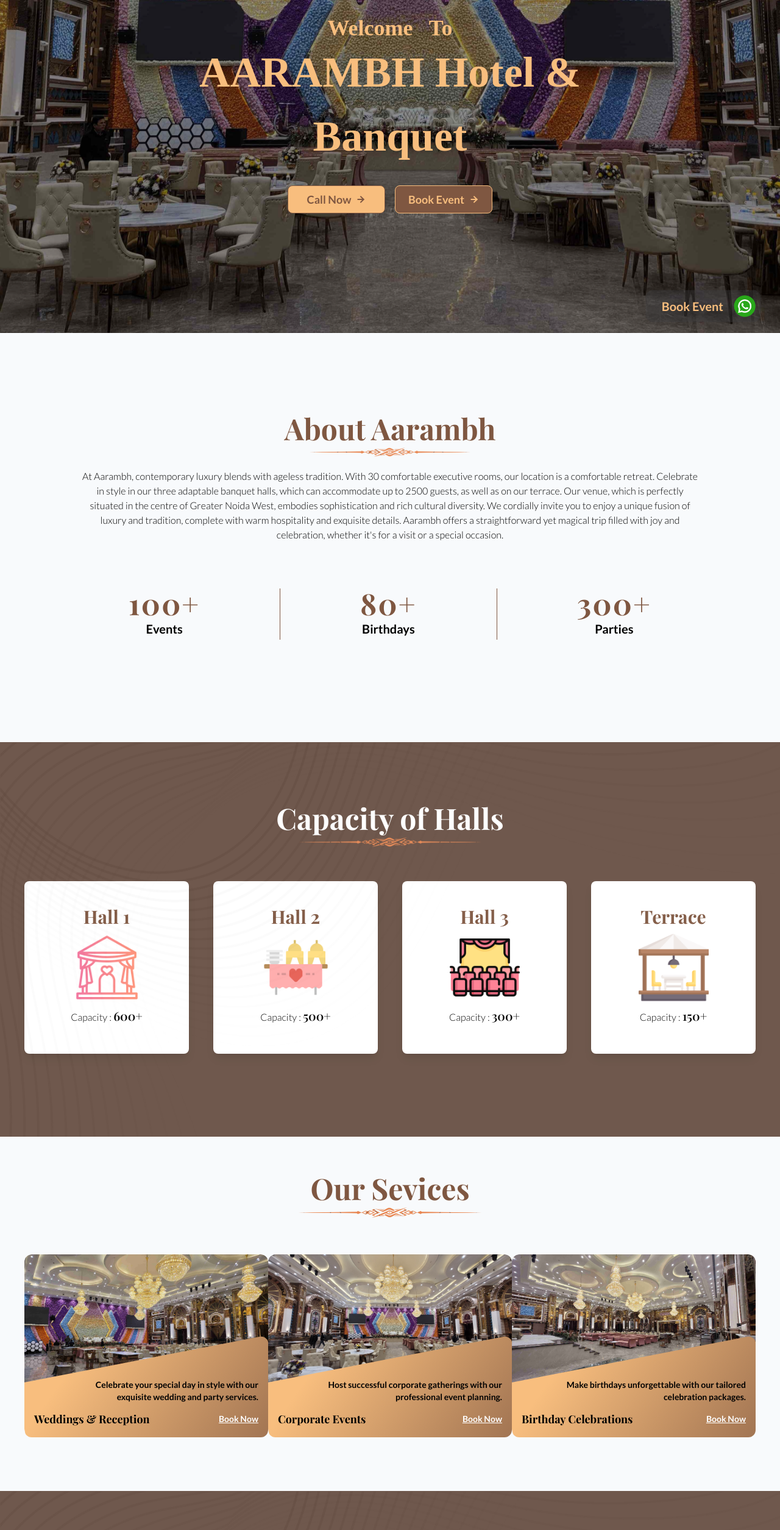
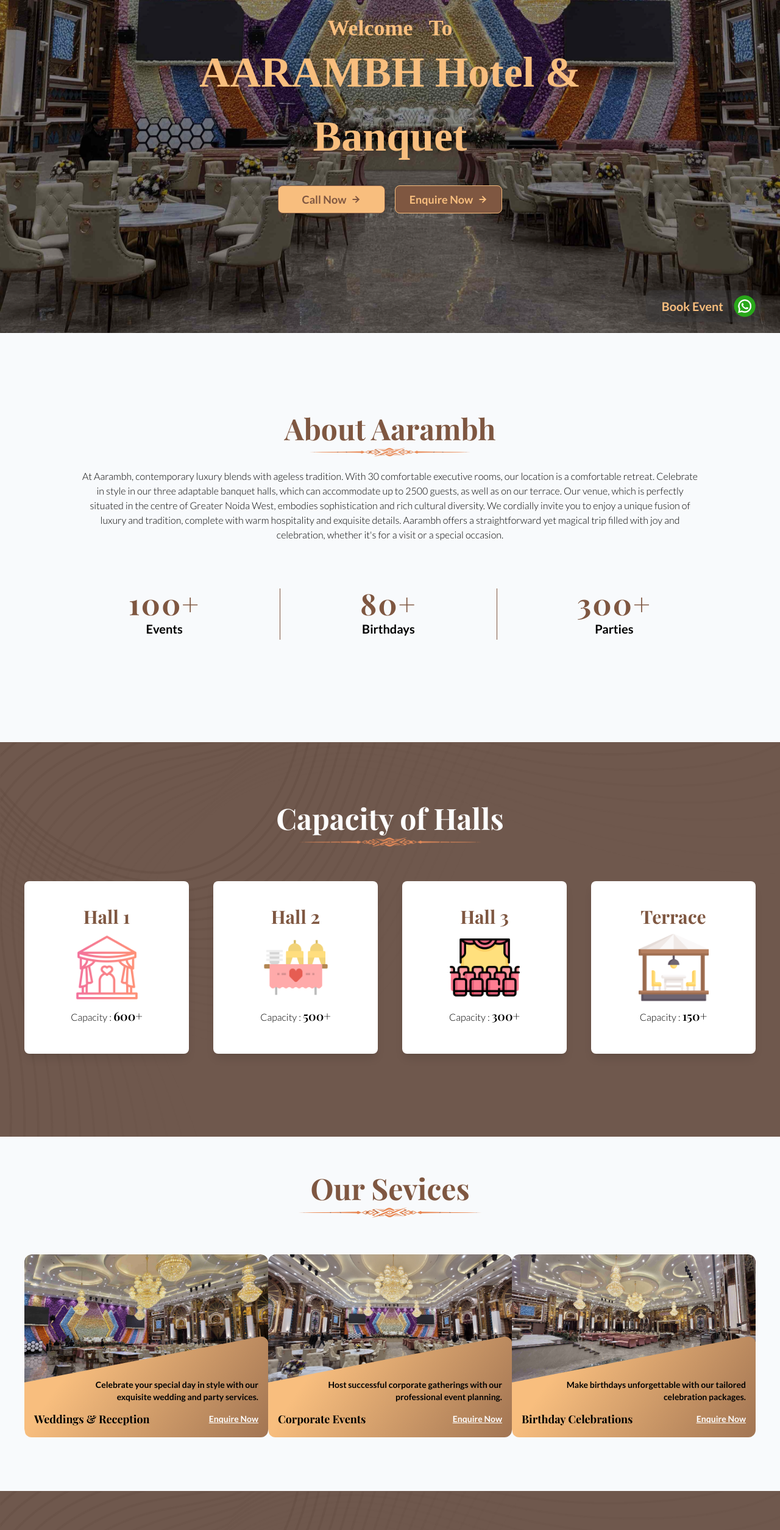
Before and after one commit to AKSinghWeb/aarambh, a React (Vite) app: page / in a window 1280 px wide. Shown: the part 234-2743 px from the top of the page at 61% size. Built offline with nearby package versions, Linux system fonts and the light colour scheme; a web font is replaced by a local one.

Commit message:
add hover effects

```diff
--- a/src/Components/BookEvent.jsx
+++ b/src/Components/BookEvent.jsx
@@ -90,7 +90,7 @@
     >
       <div className="pattern"></div>
       <h2 className="text-center text-3xl lg:text-5xl text-white font-bold lg:p-5">
-        Book Your Event
+        Enquire Now
       </h2>
       <div className="flex justify-center">
         <img src={Bar} className="md:w-[25%] w-[70%] mt-2 md:-mt-3" alt="" />
@@ -149,9 +149,8 @@
           ></textarea>
           <button
             type="submit"
-            className={`bg-primary text-white font-bold border border-slate-800 p-2 rounded-md ${
-              isSubmitting ? 'cursor-not-allowed' : 'cursor-pointer'
-            }`}
+            className={`bg-primary text-white font-bold p-2 rounded-md ${isSubmitting ? 'cursor-not-allowed' : 'cursor-pointer'
+              }`}
           >
             {isSubmitting ? 'Submitting...' : 'Submit'}
           </button>
--- a/src/Components/Highlights.jsx
+++ b/src/Components/Highlights.jsx
@@ -51,9 +51,9 @@
           <img src={Bar} className="md:w-[25%] w-[70%] mt-2 md:-mt-3" alt="" />
         </div>
 
-        <div className="grid grid-cols-1 md:grid-cols-2 lg:grid-cols-3 gap-5 px-5 mt-8">
+        <div className="grid grid-cols-1 md:grid-cols-2 lg:grid-cols-3 gap-8 px-5 mt-8">
           {highlights.map((highlight, index) => (
-            <div key={index} className="bg-white p-5 rounded-lg shadow-lg">
+            <div key={index} className="bg-white hover:scale-[1.03] transition-all duration-200 relative z-[5] p-5 rounded-lg shadow-lg">
               <div className="mb-2">
                 <img className="w-12" src={highlight.icon} alt="" />
               </div>
--- a/src/Components/Navbar.jsx
+++ b/src/Components/Navbar.jsx
@@ -47,9 +47,8 @@
     <>
       <div
         ref={headerRef}
-        className={`relative flex lg:px-32 top-0 w-full p-1 bg-[#685044] px-4 md:px-16 items-center justify-between transition-all duration-300 ease-in-out ${
-          visible ? '' : 'opacity-0 transform translate-y-[-100%]'
-        }`}
+        className={`relative flex lg:px-32 top-0 w-full p-1 bg-[#685044] px-4 md:px-16 items-center justify-between transition-all duration-300 ease-in-out ${visible ? '' : 'opacity-0 transform translate-y-[-100%]'
+          }`}
       >
         <div className="pattern"></div>
         <div
@@ -93,7 +92,7 @@
             className="group cursor-pointer"
           >
             <p style={{ fontFamily: 'Playfair Display' }} className="font-bold">
-              Book
+              Enquire Now
             </p>
             <div className="group-hover:w-full bg-primary w-0 transition-all duration-400 h-[1px]"></div>
           </div>
@@ -170,7 +169,7 @@
           {IsOpen && (
             <div
               className="md:hidden nav-menu absolute top-[50px] right-[10px] ml-44 border border-white text-white p-7 py-3 mr-10 bg-black"
-              // ref={menuRef}
+            // ref={menuRef}
             >
               {/* <div
                 onClick={() => {
@@ -208,7 +207,7 @@
                   className="font-bold"
                   style={{ fontFamily: 'Playfair Display' }}
                 >
-                  Book
+                  Enquire Now
                 </p>
                 <div className="group-hover:w-full bg-primary w-0 transition-all duration-400 h-[1px]"></div>
               </div>
--- a/src/Components/Testimonials.jsx
+++ b/src/Components/Testimonials.jsx
@@ -58,7 +58,7 @@
         <div className="flex justify-center">
           <img src={Bar} className="md:w-[25%] w-[70%] mt-2 md:-mt-3" alt="" />
         </div>
-        <div className="max-md:hidden mt-8">
+        <div className="max-md:hidden relative z-[5] mt-8">
           <Swiper
             slidesPerView={3}
             spaceBetween={30}
@@ -69,7 +69,7 @@
             rewind={true}
             autoplay={{
               delay: 3000,
-              disableOnInteraction: true,
+              disableOnInteraction: false,
             }}
             navigation={true}
             modules={[Autoplay, Pagination, Navigation]}
--- a/src/WebPages/HomePage.jsx
+++ b/src/WebPages/HomePage.jsx
@@ -29,6 +29,16 @@
     })
   }, [])
 
+  const scrollToSection = async (myScrollToElement) => {
+    const target = document.getElementById(myScrollToElement)
+    if (target) {
+      target.scrollIntoView({
+        behavior: 'smooth',
+        block: 'start',
+      })
+    }
+  }
+
   return (
     <div>
       {/* Hero Section  */}
@@ -43,12 +53,6 @@
           <p className="text-[100px] md:text-[70px] md:pb-7 font-[Alegreya] font-bold max-md:font-extrabold max-md:pb-5 max-md:text-2xl z-[2] relative ">
             AARAMBH Hotel & Banquet
           </p>
-          {/* <p
-            style={{ fontFamily: 'Gilda Display' }}
-            className="lg:text-4xl max-md:text-xl font-extrabold lg:mt-[-25px]"
-          >
-            Hotel and Banquet
-          </p> */}
 
           {/* CTA Button */}
           <div className="flex max-md:mt-12 justify-center gap-4 ">
@@ -56,7 +60,7 @@
               onClick={() => {
                 window.open('https://wa.me/918287181002', '_blank')
               }}
-              className="bg-primary max-md:text-xs hover:scale-[1.1] transition-all duration-300 w-[110px] md:w-40 flex justify-center items-center gap-2 border border-[#7f5741] text-[#7f5741] md:px-5 py-2 font-bold rounded-lg md:text-lg"
+              className="bg-primary max-md:text-xs hover:scale-[1.1] transition-all duration-300 w-[120px] md:w-44 flex justify-center items-center gap-2 border border-[#7f5741] text-[#7f5741] md:px-5 py-2 font-bold rounded-lg md:text-lg"
             >
               Call Now{' '}
               <svg
@@ -81,9 +85,9 @@
                   behavior: 'smooth',
                 })
               }}
-              className="bg-secondary max-md:text-xs hover:scale-[1.1] transition-all duration-300 w-[110px] md:w-40 flex justify-center items-center gap-2 border border-primary text-primary md:px-5 py-2 font-bold rounded-lg md:text-lg"
+              className="bg-secondary max-md:text-xs hover:scale-[1.1] transition-all duration-300 w-[120px] md:w-44 flex justify-center items-center gap-2 border border-primary text-primary md:px-5 py-2 font-bold rounded-lg md:text-lg"
             >
-              Book Event
+              Enquire Now
               <svg
                 xmlns="http://www.w3.org/2000/svg"
                 width="16"
@@ -221,7 +225,7 @@
             />
           </div>
           <div className="flex max-md:flex-col mt-8 justify-evenly">
-            <ServiceCard
+            <ServiceCard onClick={() => scrollToSection('book')}
               desc={
                 'Celebrate your special day in style with our exquisite wedding and party services.'
               }
@@ -229,14 +233,14 @@
               title={'Weddings & Reception'}
             />
 
-            <ServiceCard
+            <ServiceCard onClick={() => scrollToSection('book')}
               desc={
                 'Host successful corporate gatherings with our professional event planning.'
               }
               img={Img5}
               title={'Corporate Events'}
             />
-            <ServiceCard
+            <ServiceCard onClick={() => scrollToSection('book')}
               desc={
                 'Make birthdays unforgettable with our tailored celebration packages.'
               }
@@ -385,7 +389,7 @@
 
 const FacilityCard = ({ label, count, img }) => {
   return (
-    <div className="bg-white p-5 shadow-lg rounded-lg max-md:w-[340px] w-[280px] py-10">
+    <div className="bg-white hover:scale-[1.03] transition-all duration-200 relative z-[5] p-5 shadow-lg rounded-lg max-md:w-[340px] w-[280px] py-10">
       <p
         style={{ fontFamily: 'Playfair Display' }}
         className="text-center pb-2 text-3xl text-secondary font-bold"
@@ -409,9 +413,9 @@
   )
 }
 
-const ServiceCard = ({ img, title, desc }) => {
+const ServiceCard = ({ img, title, desc, onClick }) => {
   return (
-    <div className="w-[400px] mt-7 relative overflow-hidden max-md:w-[320px] h-[300px] rounded-xl">
+    <div className="w-[400px] hover:scale-[1.03] transition-all duration-200 mt-7 relative overflow-hidden max-md:w-[320px] h-[300px] rounded-xl">
       <div>
         <img className="rounded-t-xl" src={img} alt="" />
       </div>
@@ -431,8 +435,8 @@
           >
             {title}
           </p>
-          <button className="underline text-sm font-bold text-white bg-transparent">
-            Book Now
+          <button onClick={onClick} className="underline text-sm font-bold text-white bg-transparent">
+            Enquire Now
           </button>
         </div>
       </div>
```
Also changed, not shown: src/assets/logo.png.
